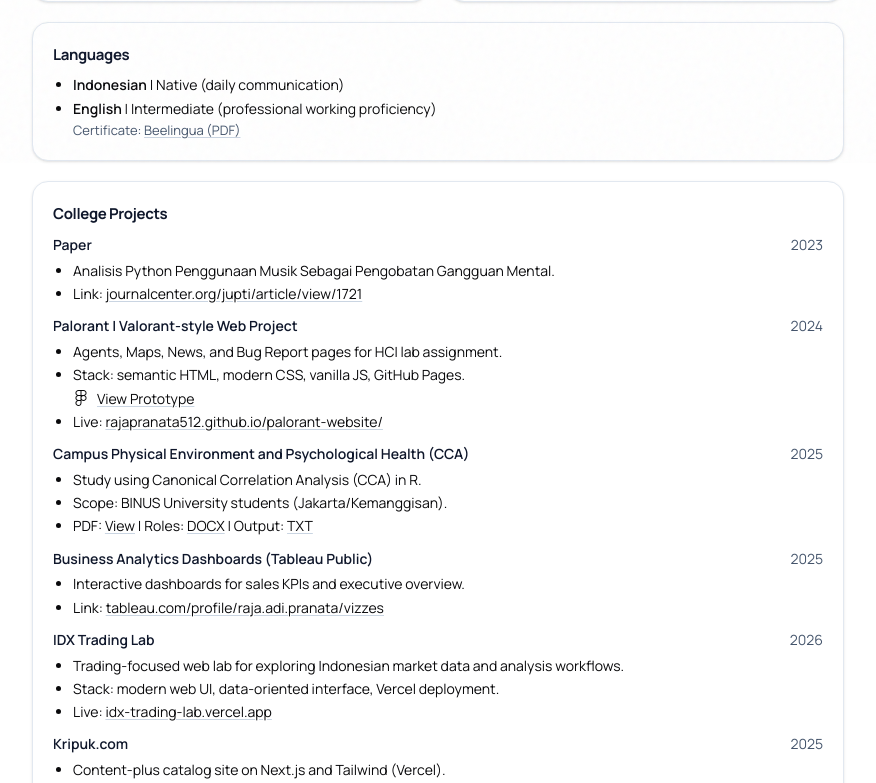
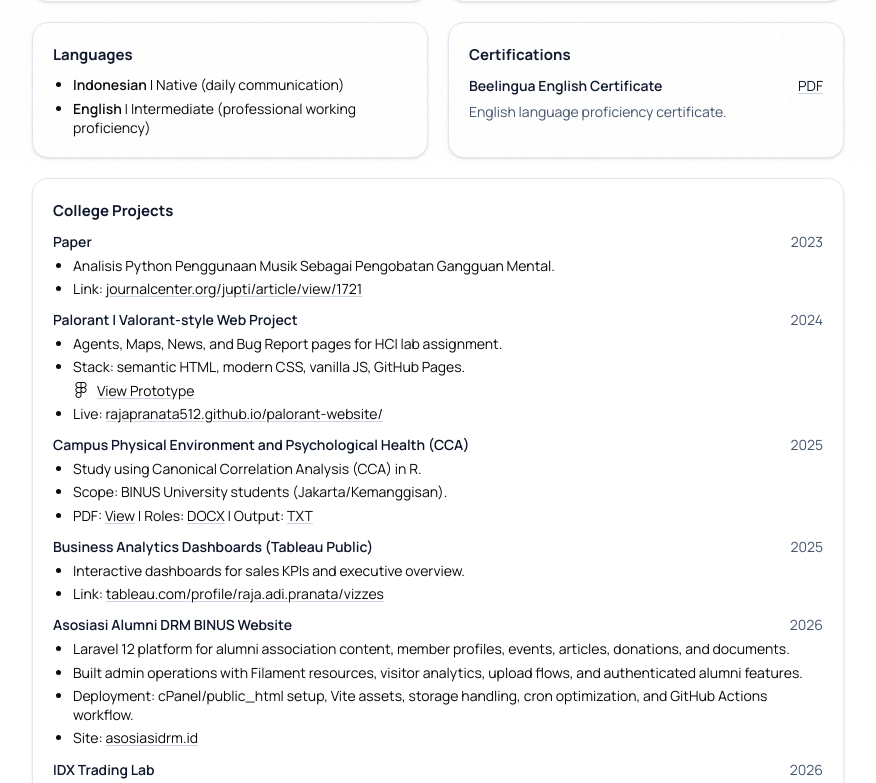
Before and after one commit to Rajapranata512/cv-next, a Next.js app: page /cv in a window 1280 px wide. Shown: the part 637-1420 px from the top of the page, without its empty margins (202-1078 px from the left). Built offline with nearby package versions, Linux system fonts and the light colour scheme; no server answers.

Commit message:
Add DRM association project to portfolio and CV

```diff
--- a/src/app/cv/page.tsx
+++ b/src/app/cv/page.tsx
@@ -20,11 +20,6 @@
   linkedinUrl: "https://www.linkedin.com/in/raja-adi-pranata-507704251/",
   portfolioLabel: "cv-next-pied.vercel.app",
   portfolioUrl: "https://cv-next-pied.vercel.app/",
-  // Set ini di Vercel: NEXT_PUBLIC_SITE_URL=https://cv-next-pied.vercel.app
-  siteUrl: (process.env.NEXT_PUBLIC_SITE_URL || "https://cv-next-pied.vercel.app").replace(
-    /\/$/,
-    ""
-  ),
 };
 
 const WA_LINK = `https://wa.me/${PROFILE.waNumber}?text=${PROFILE.waPrefill}`;
@@ -33,8 +28,7 @@
 // File HARUS ada di: public/certificates/beelingua.pdf (dan harus di-commit + push)
 const CERT_EN = {
   label: "Beelingua (PDF)",
-  path: "/certificates/beelingua.pdf",
-  absUrl: `${PROFILE.siteUrl}/certificates/beelingua.pdf`,
+  path: "/certificates/beelingua.pdf?v=4",
 };
 
 const cls = (...s: Array<string | false | undefined | null>) =>
@@ -42,22 +36,23 @@
 
 const CARD =
   "rounded-2xl border border-slate-200 bg-white shadow-sm " +
-  "print:shadow-none print:border-slate-300 print:bg-white";
+  "print:rounded-none print:border-0 print:bg-transparent print:shadow-none";
 
-const PAD = "p-5 print:p-3";
-const H2 = "text-[15px] font-bold tracking-tight text-slate-900 print:text-[11px]";
+const PAD = "p-5 print:p-0";
+const H2 = "text-[15px] font-bold text-slate-900 print:text-[9.5px] print:leading-tight";
 const MUTED = "text-slate-600 print:text-slate-700";
 const BODY = "text-slate-900";
-const LI = "leading-snug";
-const A = "underline decoration-slate-300 underline-offset-2 hover:decoration-slate-500";
+const LI = "leading-snug print:leading-[1.22]";
+const A =
+  "underline decoration-slate-300 underline-offset-2 hover:decoration-slate-500 print:no-underline print:text-slate-800";
 
 function BadgeSep() {
-  return <span className="mx-2 text-slate-400 print:text-slate-500">|</span>;
+  return <span className="mx-2 text-slate-400 print:mx-1 print:text-slate-500">|</span>;
 }
 
 function SectionTitle({ children }: { children: React.ReactNode }) {
   return (
-    <div className="mb-2 flex items-center justify-between">
+    <div className="mb-2 flex items-center justify-between print:mb-1 print:border-b print:border-slate-300 print:pb-0.5">
       <h2 className={H2}>{children}</h2>
     </div>
   );
@@ -67,35 +62,36 @@
   return (
     <main
       className={cls(
-        "mx-auto max-w-[860px] px-6 py-8",
+        "cv-print-root mx-auto max-w-[860px] px-6 py-8",
         "text-[14px] leading-relaxed",
-        "print:px-0 print:py-0 print:text-[10px] print:leading-snug"
+        "print:m-0 print:w-full print:max-w-none print:px-0 print:py-0",
+        "print:text-[9.5px] print:leading-[1.22] print:text-black"
       )}
     >
       {/* =========================
           PROFILE HEADER
          ========================= */}
-      <section className={cls(CARD, "mb-3 p-3")}>
-        <div className="flex items-start gap-3">
+      <section className={cls(CARD, "mb-3 p-3 print:mb-3 print:border-b print:border-slate-300 print:p-0 print:pb-2")}>
+        <div className="flex items-start gap-3 print:gap-2.5">
           <Image
             src="/avatar.jpg"
             width={56}
             height={56}
             alt="Profile photo"
-            className="rounded-xl object-cover"
+            className="h-14 w-14 rounded-xl object-cover print:h-12 print:w-12 print:rounded-md"
           />
 
           <div className="min-w-0 flex-1">
             <div className="flex items-start justify-between gap-3">
               <div className="min-w-0">
-                <h1 className="text-[15px] font-extrabold leading-tight tracking-tight text-slate-900">
+                <h1 className="text-[15px] font-extrabold leading-tight text-slate-900 print:text-[14px]">
                   {PROFILE.name}
                 </h1>
-                <p className={cls("text-[10px] leading-snug", MUTED)}>{PROFILE.title}</p>
+                <p className={cls("text-[10px] leading-snug print:text-[9px]", MUTED)}>{PROFILE.title}</p>
               </div>
 
               <div className="flex shrink-0 flex-col items-end gap-2">
-                <div className={cls("text-[10px]", MUTED, "text-right")}>Jakarta, Indonesia</div>
+                <div className={cls("text-[10px] print:text-[8.5px]", MUTED, "text-right")}>Jakarta, Indonesia</div>
                 <button
                   type="button"
                   className={cls(
@@ -109,7 +105,7 @@
               </div>
             </div>
 
-            <div className={cls("mt-1 text-[10px] leading-snug", BODY)}>
+            <div className={cls("mt-1 text-[10px] leading-snug print:mt-1 print:text-[8.5px]", BODY)}>
               <div className="flex flex-wrap items-center">
                 <span className="font-semibold">Email:</span>&nbsp;
                 <a className={A} href={`mailto:${PROFILE.email}`}>
@@ -144,10 +140,10 @@
                 </a>
               </div>
 
-              {/* Sertifikat clickable di PDF: pakai absolute URL */}
+              {/* Sertifikat clickable di web: pakai path relatif agar cocok untuk localhost dan deployment */}
               <div className="flex flex-wrap items-center">
                 <span className="font-semibold">English Certificate:</span>&nbsp;
-                <a className={A} href={CERT_EN.absUrl} target="_blank" rel="noreferrer">
+                <a className={A} href={CERT_EN.path} target="_blank" rel="noreferrer">
                   {CERT_EN.label}
                 </a>
               </div>
@@ -159,8 +155,8 @@
       {/* =========================
           TOP GRID (2 columns, print-safe)
          ========================= */}
-      <div className="grid grid-cols-1 gap-5 md:grid-cols-2 print:gap-2.5">
-        <section className={cls(CARD, PAD, "avoid-break")}>
+      <div className="grid grid-cols-1 gap-5 md:grid-cols-2 print:grid-cols-2 print:gap-x-5 print:gap-y-2.5">
+        <section className={cls(CARD, PAD, "avoid-break print:col-span-2")}>
           <SectionTitle>Summary</SectionTitle>
           <p className={cls(BODY, "text-slate-900 print:text-black")}>
             Final-year student in Computer Science and Statistics with strong interest in data analytics and modern web
@@ -186,7 +182,7 @@
           <div className={BODY}>
             <p className="font-semibold">BINUS University</p>
             <p>Computer Science &amp; Statistics</p>
-            <p className={cls("text-sm print:text-[10px]", MUTED)}>2022 - Present</p>
+            <p className={cls("text-sm print:text-[8.5px]", MUTED)}>2022 - Present</p>
           </div>
         </section>
 
@@ -195,7 +191,7 @@
           <div className={BODY}>
             <div className="flex items-baseline justify-between gap-3">
               <p className="font-semibold">HIMSTAT (Statistics Student Association)</p>
-              <p className={cls("text-sm whitespace-nowrap print:text-[10px]", MUTED)}>2022 - 2023</p>
+              <p className={cls("text-sm whitespace-nowrap print:text-[8.5px]", MUTED)}>2022 - 2023</p>
             </div>
             <ul className="mt-2 list-disc ps-5 space-y-1 print:mt-1 print:space-y-0.5">
               <li className={LI}>Event Lead for Community Service (P2M) in 2022.</li>
@@ -204,7 +200,7 @@
           </div>
         </section>
 
-        <section className={cls(CARD, PAD, "avoid-break md:col-span-2 print:col-span-2")}>
+        <section className={cls(CARD, PAD, "avoid-break")}>
           <SectionTitle>Languages</SectionTitle>
           <ul className="list-disc ps-5 space-y-1 print:space-y-0.5">
             <li className={LI}>
@@ -213,30 +209,44 @@
 
             <li className={LI}>
               <span className="font-semibold">English</span> | Intermediate (professional working proficiency)
-              <div className={cls("mt-1 text-[13px] print:text-[10px]", MUTED)}>
-                Certificate:&nbsp;
-                <a className={A} href={CERT_EN.absUrl} target="_blank" rel="noreferrer">
-                  {CERT_EN.label}
-                </a>
-              </div>
             </li>
           </ul>
+        </section>
+
+        <section className={cls(CARD, PAD, "avoid-break")}>
+          <SectionTitle>Certifications</SectionTitle>
+          <div className={BODY}>
+            <div className="flex items-baseline justify-between gap-3">
+              <p className="font-semibold">Beelingua English Certificate</p>
+              <a
+                className={cls(A, "shrink-0 text-sm print:text-[8.5px]")}
+                href={CERT_EN.path}
+                target="_blank"
+                rel="noreferrer"
+              >
+                PDF
+              </a>
+            </div>
+            <p className={cls("mt-1 text-sm print:mt-0.5 print:text-[8.5px]", MUTED)}>
+              English language proficiency certificate.
+            </p>
+          </div>
         </section>
       </div>
 
       {/* =========================
           PROJECTS
          ========================= */}
-      <section className={cls(CARD, PAD, "mt-5 print:mt-2.5")}>
+      <section className={cls(CARD, PAD, "mt-5 print:mt-3")}>
         <SectionTitle>College Projects</SectionTitle>
 
-        <div className="space-y-3 print:space-y-0 print:columns-2 print:gap-6">
+        <div className="space-y-3 print:columns-2 print:gap-6 print:space-y-0">
           <article className="avoid-break mb-3 print:mb-2">
             <div className="flex items-baseline justify-between gap-3">
-              <h3 className="font-semibold text-slate-900">Paper</h3>
-              <span className={cls("text-sm print:text-[10px]", MUTED)}>2023</span>
+              <h3 className="font-semibold leading-tight text-slate-900">Paper</h3>
+              <span className={cls("text-sm print:text-[8.5px]", MUTED)}>2023</span>
             </div>
-            <ul className="mt-1 list-disc ps-5 space-y-1 print:space-y-0.5">
+            <ul className="mt-1 list-disc ps-5 space-y-1 print:mt-0.5 print:space-y-0.5 print:ps-3.5">
               <li className={LI}>Analisis Python Penggunaan Musik Sebagai Pengobatan Gangguan Mental.</li>
               <li className={LI}>
                 Link:&nbsp;
@@ -254,10 +264,10 @@
 
           <article className="avoid-break mb-3 print:mb-2">
             <div className="flex items-baseline justify-between gap-3">
-              <h3 className="font-semibold text-slate-900">Palorant | Valorant-style Web Project</h3>
-              <span className={cls("text-sm print:text-[10px]", MUTED)}>2024</span>
+              <h3 className="font-semibold leading-tight text-slate-900">Palorant | Valorant-style Web Project</h3>
+              <span className={cls("text-sm print:text-[8.5px]", MUTED)}>2024</span>
             </div>
-            <ul className="mt-1 list-disc ps-5 space-y-1 print:space-y-0.5">
+            <ul className="mt-1 list-disc ps-5 space-y-1 print:mt-0.5 print:space-y-0.5 print:ps-3.5">
               <li className={LI}>Agents, Maps, News, and Bug Report pages for HCI lab assignment.</li>
               <li className={LI}>Stack: semantic HTML, modern CSS, vanilla JS, GitHub Pages.</li>
               <li className={cls(LI, "flex items-center gap-2")}>
@@ -282,10 +292,10 @@
 
           <article className="avoid-break mb-3 print:mb-2">
             <div className="flex items-baseline justify-between gap-3">
-              <h3 className="font-semibold text-slate-900">Campus Physical Environment and Psychological Health (CCA)</h3>
-              <span className={cls("text-sm print:text-[10px]", MUTED)}>2025</span>
+              <h3 className="font-semibold leading-tight text-slate-900">Campus Physical Environment and Psychological Health (CCA)</h3>
+              <span className={cls("text-sm print:text-[8.5px]", MUTED)}>2025</span>
             </div>
-            <ul className="mt-1 list-disc ps-5 space-y-1 print:space-y-0.5">
+            <ul className="mt-1 list-disc ps-5 space-y-1 print:mt-0.5 print:space-y-0.5 print:ps-3.5">
               <li className={LI}>Study using Canonical Correlation Analysis (CCA) in R.</li>
               <li className={LI}>Scope: BINUS University students (Jakarta/Kemanggisan).</li>
               <li className={LI}>
@@ -307,10 +317,10 @@
 
           <article className="avoid-break mb-3 print:mb-2">
             <div className="flex items-baseline justify-between gap-3">
-              <h3 className="font-semibold text-slate-900">Business Analytics Dashboards (Tableau Public)</h3>
-              <span className={cls("text-sm print:text-[10px]", MUTED)}>2025</span>
+              <h3 className="font-semibold leading-tight text-slate-900">Business Analytics Dashboards (Tableau Public)</h3>
+              <span className={cls("text-sm print:text-[8.5px]", MUTED)}>2025</span>
             </div>
-            <ul className="mt-1 list-disc ps-5 space-y-1 print:space-y-0.5">
+            <ul className="mt-1 list-disc ps-5 space-y-1 print:mt-0.5 print:space-y-0.5 print:ps-3.5">
               <li className={LI}>Interactive dashboards for sales KPIs and executive overview.</li>
               <li className={LI}>
                 Link:&nbsp;
@@ -328,10 +338,30 @@
 
           <article className="avoid-break mb-3 print:mb-2">
             <div className="flex items-baseline justify-between gap-3">
-              <h3 className="font-semibold text-slate-900">IDX Trading Lab</h3>
-              <span className={cls("text-sm print:text-[10px]", MUTED)}>2026</span>
+              <h3 className="font-semibold leading-tight text-slate-900">Asosiasi Alumni DRM BINUS Website</h3>
+              <span className={cls("text-sm print:text-[8.5px]", MUTED)}>2026</span>
             </div>
-            <ul className="mt-1 list-disc ps-5 space-y-1 print:space-y-0.5">
+            <ul className="mt-1 list-disc ps-5 space-y-1 print:mt-0.5 print:space-y-0.5 print:ps-3.5">
+              <li className={LI}>Laravel 12 platform for alumni association content, member profiles, events, articles, donations, and documents.</li>
+              <li className={LI}>Built admin operations with Filament resources, visitor analytics, upload flows, and authenticated alumni features.</li>
+              <li className={LI}>
+                Deployment: cPanel/public_html setup, Vite assets, storage handling, cron optimization, and GitHub Actions workflow.
+              </li>
+              <li className={LI}>
+                Site:&nbsp;
+                <a className={A} href="https://asosiasidrm.id/" target="_blank" rel="noreferrer">
+                  asosiasidrm.id
+                </a>
+              </li>
+            </ul>
+          </article>
+
+          <article className="avoid-break mb-3 print:mb-2">
+            <div className="flex items-baseline justify-between gap-3">
+              <h3 className="font-semibold leading-tight text-slate-900">IDX Trading Lab</h3>
+              <span className={cls("text-sm print:text-[8.5px]", MUTED)}>2026</span>
+            </div>
+            <ul className="mt-1 list-disc ps-5 space-y-1 print:mt-0.5 print:space-y-0.5 print:ps-3.5">
               <li className={LI}>Trading-focused web lab for exploring Indonesian market data and analysis workflows.</li>
               <li className={LI}>Stack: modern web UI, data-oriented interface, Vercel deployment.</li>
               <li className={LI}>
@@ -345,10 +375,10 @@
 
           <article className="avoid-break mb-3 print:mb-2">
             <div className="flex items-baseline justify-between gap-3">
-              <h3 className="font-semibold text-slate-900">Kripuk.com</h3>
-              <span className={cls("text-sm print:text-[10px]", MUTED)}>2025</span>
+              <h3 className="font-semibold leading-tight text-slate-900">Kripuk.com</h3>
+              <span className={cls("text-sm print:text-[8.5px]", MUTED)}>2025</span>
             </div>
-            <ul className="mt-1 list-disc ps-5 space-y-1 print:space-y-0.5">
+            <ul className="mt-1 list-disc ps-5 space-y-1 print:mt-0.5 print:space-y-0.5 print:ps-3.5">
               <li className={LI}>Content-plus catalog site on Next.js and Tailwind (Vercel).</li>
               <li className={LI}>
                 Live:&nbsp;
@@ -361,10 +391,10 @@
 
           <article className="avoid-break mb-0 print:mb-0">
             <div className="flex items-baseline justify-between gap-3">
-              <h3 className="font-semibold text-slate-900">Foodies | Food-themed Web Project</h3>
-              <span className={cls("text-sm print:text-[10px]", MUTED)}>2026</span>
+              <h3 className="font-semibold leading-tight text-slate-900">Foodies | Food-themed Web Project</h3>
+              <span className={cls("text-sm print:text-[8.5px]", MUTED)}>2026</span>
             </div>
-            <ul className="mt-1 list-disc ps-5 space-y-1 print:space-y-0.5">
+            <ul className="mt-1 list-disc ps-5 space-y-1 print:mt-0.5 print:space-y-0.5 print:ps-3.5">
               <li className={LI}>Laravel web app for recipes with login/register and create-edit-delete recipe flow.</li>
               <li className={LI}>Stack: PHP (Laravel 11), Blade, Tailwind CSS, Vite, SQLite/MySQL, InfinityFree.</li>
               <li className={LI}>
@@ -423,7 +453,7 @@
 
           <p>
             English Certificate:&nbsp;
-            <a className={A} href={CERT_EN.absUrl} target="_blank" rel="noreferrer">
+            <a className={A} href={CERT_EN.path} target="_blank" rel="noreferrer">
               {CERT_EN.label}
             </a>
           </p>
--- a/src/app/page.tsx
+++ b/src/app/page.tsx
@@ -34,6 +34,7 @@
   ExternalLink,
   Film,
   Github,
+  Globe2,
   Linkedin,
   Mail,
   MessageCircleMore,
@@ -123,6 +124,43 @@
 ];
 
 const projects: Project[] = [
+  {
+    title: "Asosiasi Alumni DRM",
+    description: "Laravel alumni association platform with member flows, content management, analytics, and cPanel deployment.",
+    link: "https://asosiasidrm.id/",
+    image: "https://images.unsplash.com/photo-1551434678-e076c223a692?q=80&w=2070&auto=format&fit=crop",
+    tags: ["Laravel 12", "Filament", "Livewire", "cPanel", "GitHub Actions"],
+    icon: Globe2,
+    year: "2026",
+    role: "Full-stack deployment and optimization",
+    spotlight: "A production-oriented alumni association website for DRM BINUS, combining public information pages, authenticated alumni features, admin operations, and shared-hosting deployment constraints.",
+    metrics: ["Filament admin", "Alumni + event flows", "cPanel deployment"],
+    narrative: [
+      "Worked across the Laravel stack to support public pages, alumni authentication, profile flows, event registration, articles, donations, and document access.",
+      "Used Filament resources and analytics widgets to make content, alumni data, donations, events, and traffic easier to manage from the admin side.",
+      "Prepared the project for cPanel hosting with public_html/core separation, storage handling, cron-based optimization, queue scheduling, and GitHub Actions deployment notes.",
+    ],
+    mood: {
+      tone: "executive",
+      aura: ["rgba(20, 184, 166, 0.3)", "rgba(59, 130, 246, 0.24)"],
+      sheen: "rgba(191, 219, 254, 0.48)",
+      overlay: ["rgba(0, 0, 0, 0.05)", "rgba(6, 32, 42, 0.82)"],
+      accent: "#14b8a6",
+      icon: "#67e8f9",
+      chipBg: "rgba(20, 184, 166, 0.14)",
+      chipBorder: "rgba(45, 212, 191, 0.34)",
+      auraSpeed: 8.6,
+      hover: { y: -8, rotateX: 2.6, rotateY: -2.5, scale: 1.014 },
+    },
+    cue: {
+      name: "Institution Pulse",
+      motif: [185, 233, 294, 370],
+      waveform: "triangle",
+      pan: [-0.16, 0.22],
+      glide: 1.05,
+      q: 1.16,
+    },
+  },
   {
     title: "Foodies",
     description: "Laravel recipe platform with auth flow, CRUD recipes, and responsive detail pages.",
@@ -310,9 +348,9 @@
   },
 ];
 
-const reelSkills = ["TypeScript", "Next.js", "Laravel", "Python", "R", "SQL", "Tableau", "Figma", "Tailwind CSS"];
+const reelSkills = ["TypeScript", "Next.js", "Laravel", "Filament", "Livewire", "Python", "R", "SQL", "Tableau", "Figma", "Tailwind CSS"];
 const heroStats: HeroStat[] = [
-  { label: "Projects Built", value: 12, suffix: "+" },
+  { label: "Projects Built", value: 13, suffix: "+" },
   { label: "Research Works", value: 3 },
   { label: "Dashboard Cases", value: 20, suffix: "+" },
 ];
```
Also changed, not shown: src/app/globals.css (+39 -0 lines), 1 other file (tests, documents, lock files or other folders).
